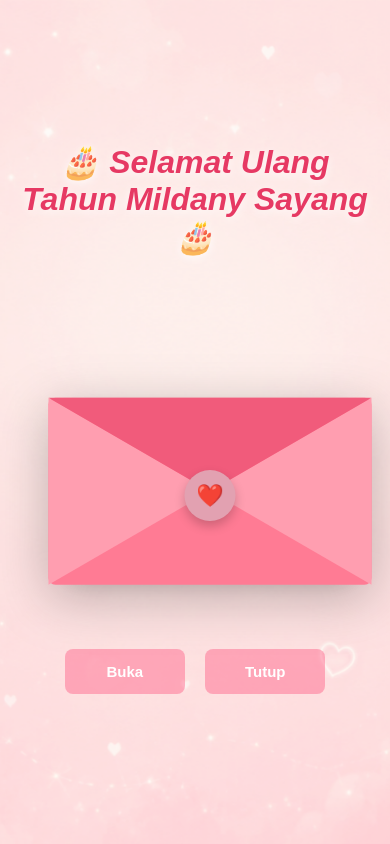
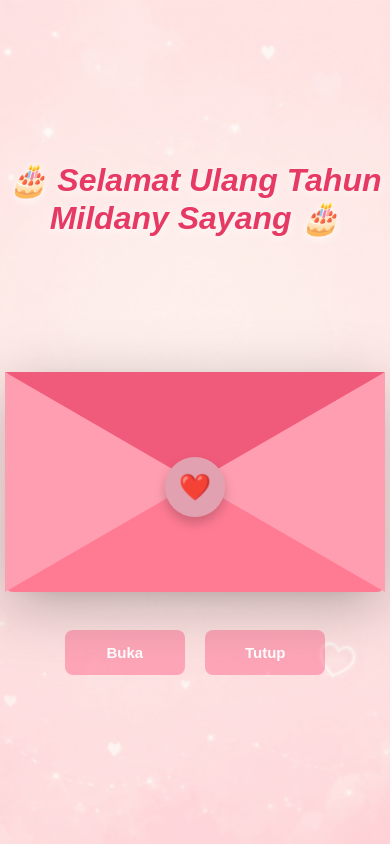
Before and after one commit to vegagandoll0-cyber/Vega, a plain HTML site: page index.html in a window 390 px wide. Drawn offline with Linux system fonts and the light colour scheme.

Commit message:
Update style.css

```diff
--- a/style.css
+++ b/style.css
@@ -455,30 +455,3 @@ button:hover{
 /* ========================= */
 /* MOBILE */
 /* ========================= */
-
-@media (max-width:768px){
-
-    .container{
-        width:100%;
-        padding:20px;
-    }
-
-    .container h1{
-        font-size:32px;
-    }
-
-    .container p{
-        font-size:15px;
-    }
-
-    .envelope-wrapper{
-        transform:scale(.85);
-    }
-
-    button{
-        width:120px;
-        height:45px;
-        font-size:15px;
-    }
-
-}
```
